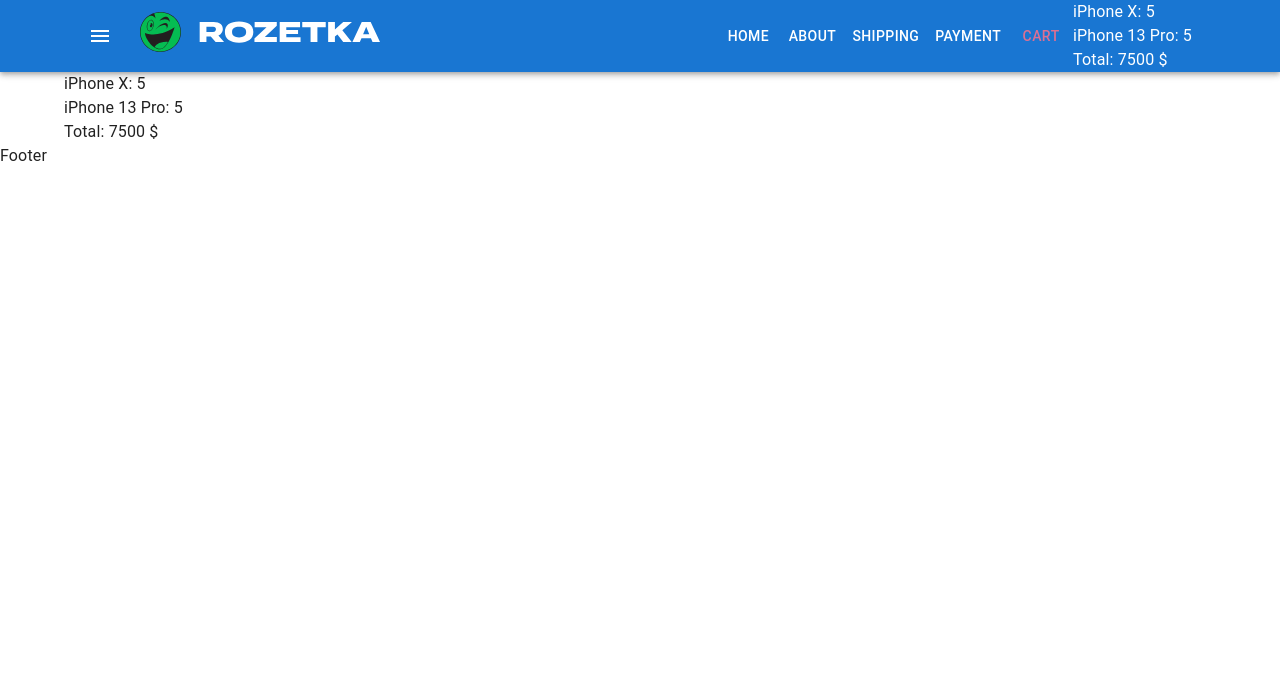
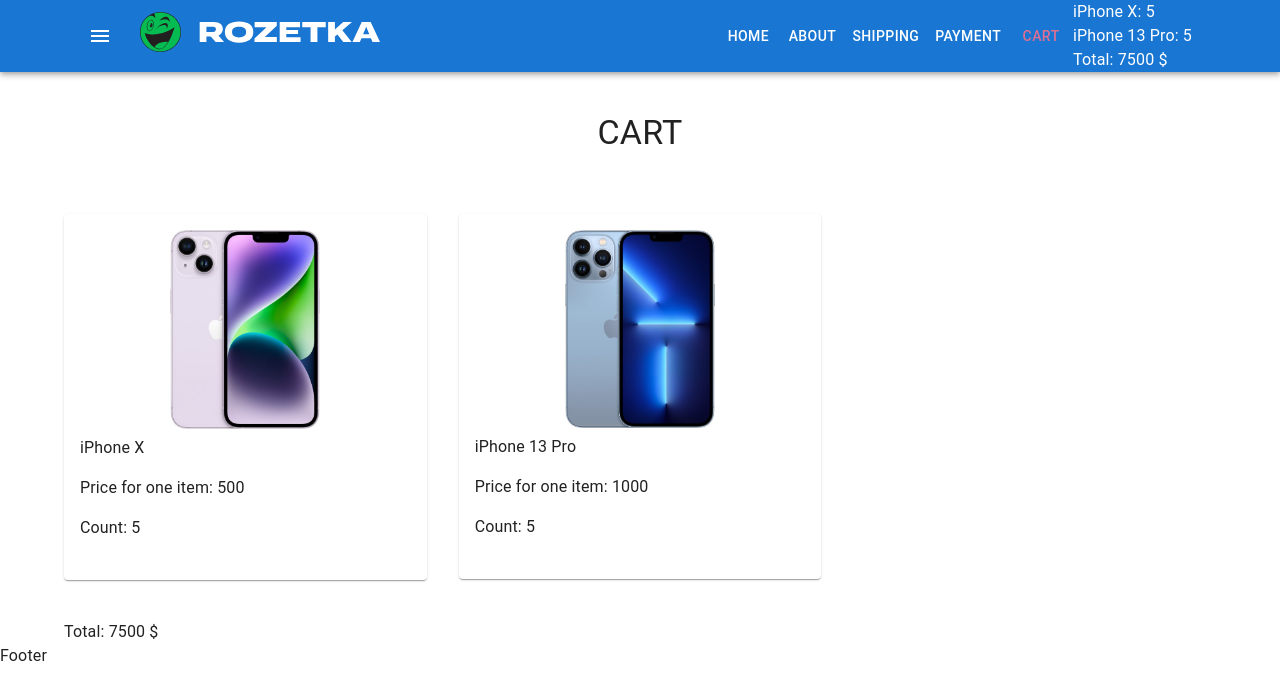
Before and after one commit to kznkv-skillup/fake-shop, a React (Create React App) app: page /cart in a window 1280 px wide. Shown: the top 700 px of the page. Built offline with nearby package versions, Linux system fonts and the light colour scheme.

Commit message:
add CartProductListItemExtended

```diff
--- a/src/components/Cart/CartProductList.tsx
+++ b/src/components/Cart/CartProductList.tsx
@@ -21,7 +21,7 @@
     CartItem = CartProductListItem,
 }: Props) => {
     return (
-        <div>
+        <>
             {keys(productsInCart).map((productId) => (
                 <CartItem
                     key={productId}
@@ -29,7 +29,7 @@
                     productCount={productsInCart[parseInt(productId)]}
                 />
             ))}
-        </div>
+        </>
     )
 }
 
--- /dev/null
+++ b/src/components/Cart/CartProductListItemExtended.scss
@@ -0,0 +1,9 @@
+
+.product-image {
+    img {
+        width: 150px;
+        height: auto;
+    }
+
+    text-align: center;
+}
--- a/src/components/Cart/CartProductListItemExtended.tsx
+++ b/src/components/Cart/CartProductListItemExtended.tsx
@@ -1,9 +1,34 @@
-import React from "react"
+import { Card, CardContent, Grid } from "@mui/material"
+import { Product } from "components/Products/productsArray"
+import "./CartProductListItemExtended.scss"
 
-type Props = {}
+type Props = {
+    product: Product
+    productCount: number
+}
 
-const CartProductListItemExtended = (props: Props) => {
-    return <div>CartProductListItemExtended</div>
+const CartProductListItemExtended = ({ product, productCount }: Props) => {
+    return (
+        <Grid
+            item
+            xs={12}
+            sm={4}
+            sx={{
+                margin: "40px 0",
+            }}
+        >
+            <Card>
+                <CardContent>
+                    <div className="product-image">
+                        <img src={product.image} alt="" />
+                    </div>
+                    <div>{product.name}</div>
+                    <p>Price for one item: {product.price}</p>
+                    <p>Count: {productCount}</p>
+                </CardContent>
+            </Card>
+        </Grid>
+    )
 }
 
 export default CartProductListItemExtended
--- a/src/pages/Cart/CartPage.tsx
+++ b/src/pages/Cart/CartPage.tsx
@@ -1,5 +1,7 @@
 import CartTotal from "components/Cart/CartTotal"
 import CartProductList from "components/Cart/CartProductList"
+import { Grid, Typography } from "@mui/material"
+import CartProductListItemExtended from "components/Cart/CartProductListItemExtended"
 
 type Props = {
     productsInCart: {
@@ -10,7 +12,22 @@
 const CartPage = ({ productsInCart }: Props) => {
     return (
         <div>
-            <CartProductList productsInCart={productsInCart} />
+            <Typography
+                variant="h4"
+                sx={{
+                    textAlign: "center",
+                    margin: "40px 0 20px",
+                }}
+            >
+                CART
+            </Typography>
+            <Grid container spacing={4}>
+                <CartProductList
+                    productsInCart={productsInCart}
+                    CartItem={CartProductListItemExtended}
+                />
+            </Grid>
+
             <CartTotal productsInCart={productsInCart} />
         </div>
     )
```
